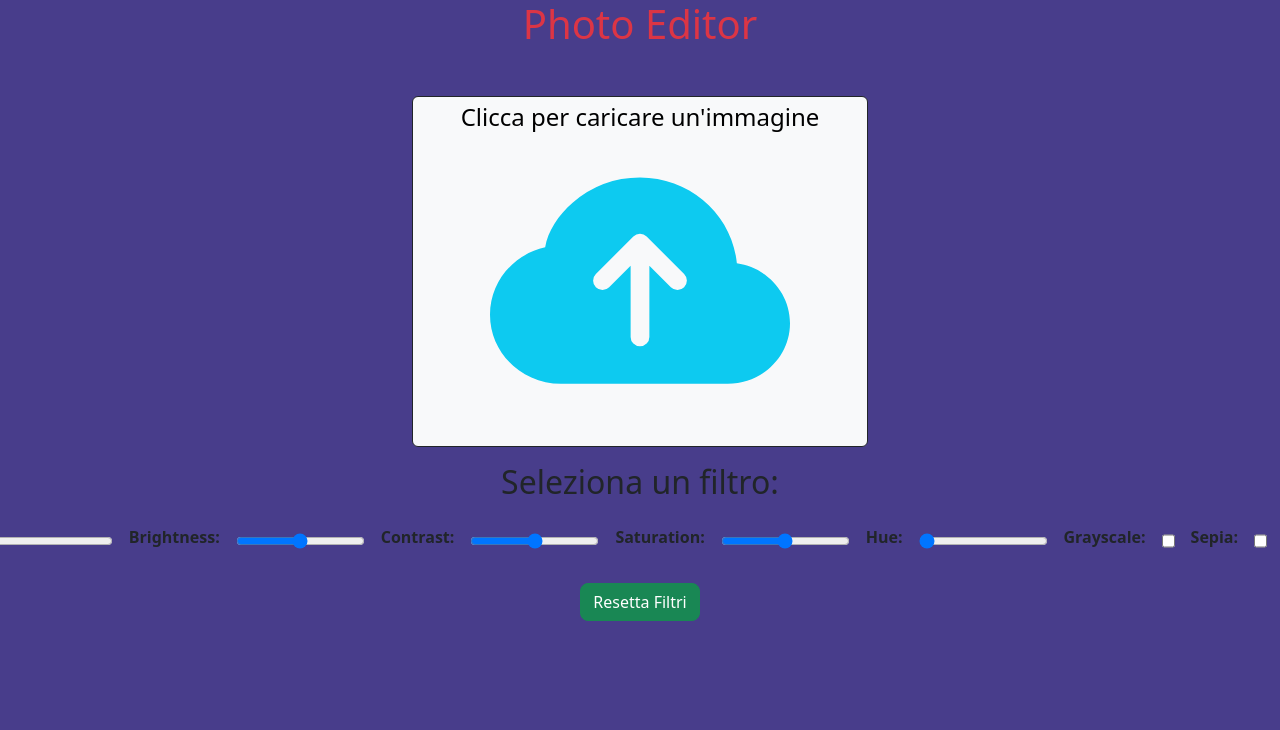
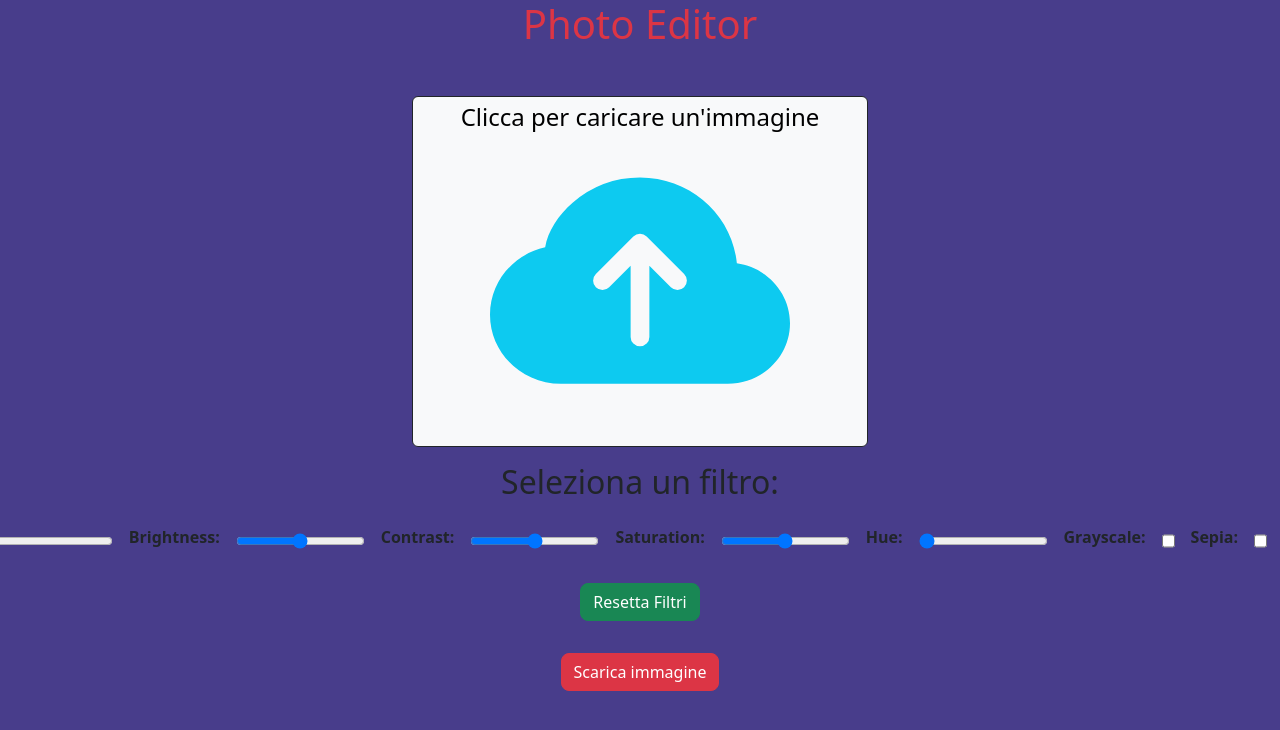
Before and after one commit to MarcoInchingoli89/js-filter, a plain HTML site: page index.html in a window 1280 px wide. Shown: the top 730 px of the page. Drawn offline with nearby package versions, Linux system fonts and the light colour scheme.

Commit message:
Add download button

```diff
--- a/assets/js/main.js
+++ b/assets/js/main.js
@@ -31,6 +31,7 @@ function loadImage() {
                 const invertCheckbox = document.getElementById("invert-checkbox");
                 const hueRange = document.getElementById("hue-range");
                 const imagePreview = document.getElementById("image-preview");
+                const downloadButton = document.getElementById("download-button");
 
                 brightnessRange.addEventListener("input", applyFilters);
                 contrastRange.addEventListener("input", applyFilters);
@@ -40,6 +41,7 @@ function loadImage() {
                 sepiaCheckbox.addEventListener("change", applyFilters);
                 invertCheckbox.addEventListener("change", applyFilters);
                 hueRange.addEventListener("input", applyFilters);
+                downloadButton.addEventListener("click", downloadImage);
 
                 function applyFilters() {
                     console.log('Sto applicando')
@@ -53,6 +55,21 @@ function loadImage() {
                     invert(${invertCheckbox.checked ? 1 : 0})
                     hue-rotate(${hueRange.value}deg)
                   `;
+                }
+
+                function downloadImage() {
+                    console.log('Ho cliccato download')
+                    const canvas = document.createElement('canvas');
+                    const image = document.getElementById('image-preview');
+                    canvas.width = image.width;
+                    canvas.height = image.height;
+                    const context = canvas.getContext('2d');
+                    context.filter = image.style.filter;
+                    context.drawImage(image, 0, 0, image.width, image.height);
+                    const link = document.createElement('a');
+                    link.download = 'immagine_modificata.png';
+                    link.href = canvas.toDataURL();
+                    link.click();
                 }
 
             };
--- a/index.html
+++ b/index.html
@@ -66,6 +66,9 @@
         </div>
         <button class="btn btn-success rounded-3 my-3" onclick="resetFilters()" id="resetFiltersButton"
             type="button">Resetta Filtri</button>
+        <button class="btn btn-danger rounded-3 my-3" onclick="downloadImage()" id="download-button"
+            type="button">Scarica
+            immagine</button>
     </div>
 
 
```
